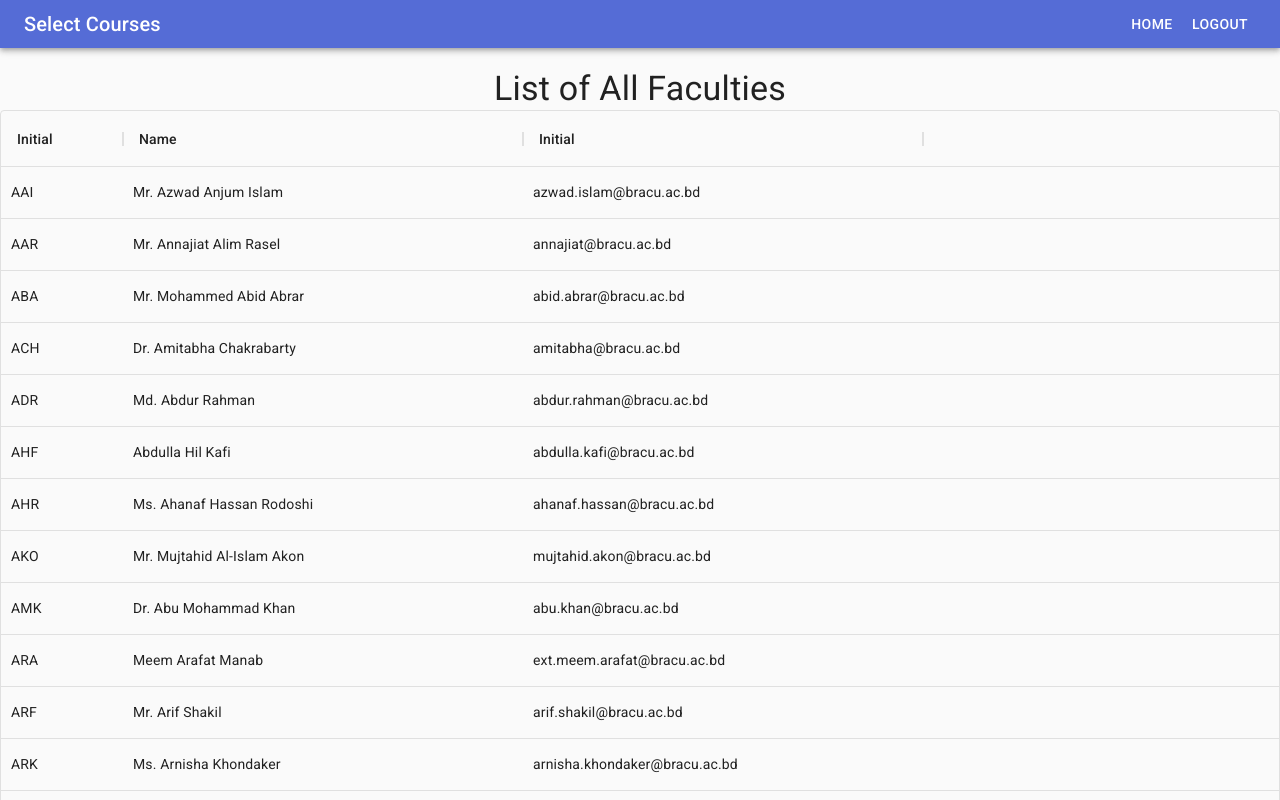
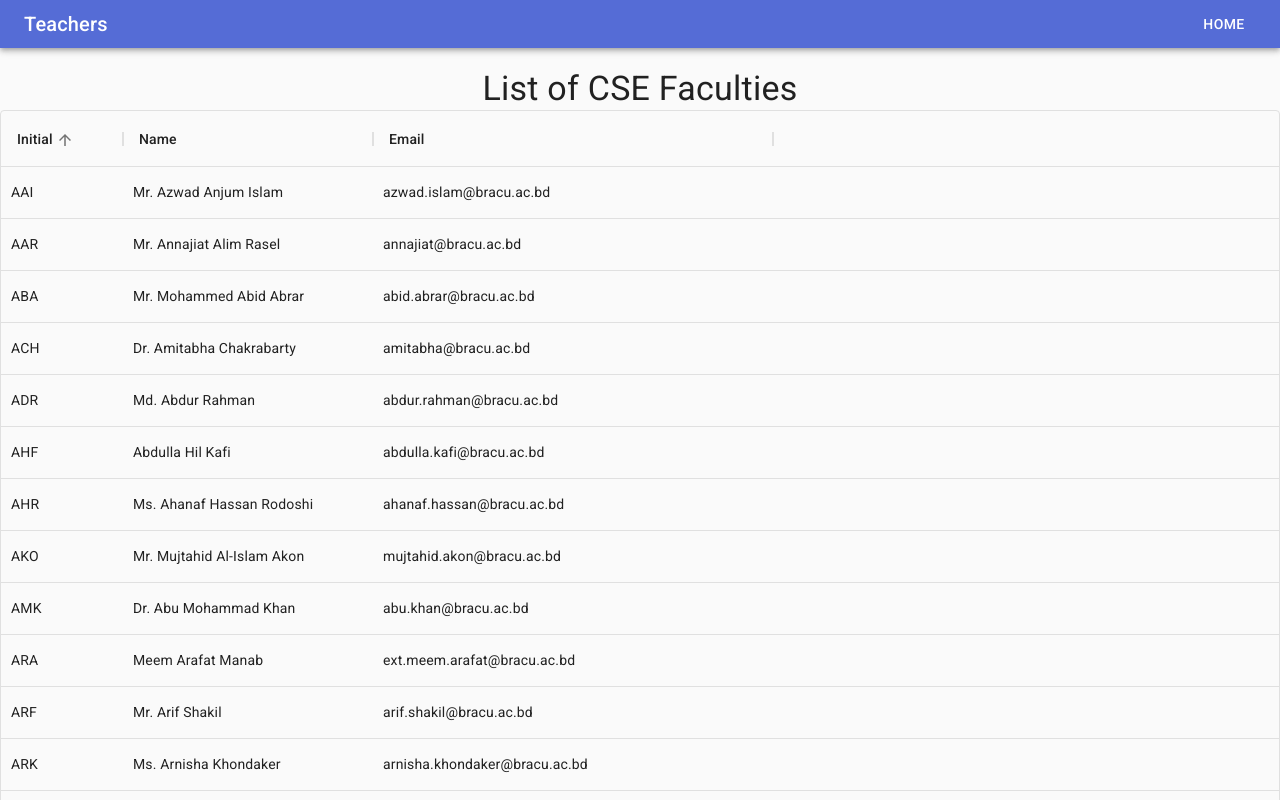
Before and after one commit to sanjib-sen/BRACU-LMS-AIO, a Next.js app: page /faculty in a window 1280 px wide. Shown: the top 800 px of the page. Built offline with nearby package versions, Linux system fonts and the light colour scheme.

Commit message:
added faculty

```diff
--- /dev/null
+++ b/components/FacBar.js
@@ -0,0 +1,40 @@
+import React from "react";
+import { makeStyles } from "@material-ui/core/styles";
+import AppBar from "@material-ui/core/AppBar";
+import Toolbar from "@material-ui/core/Toolbar";
+import Button from "@material-ui/core/Button";
+import Typography from "@material-ui/core/Typography";
+const useStyles = makeStyles((theme) => ({
+	root: {
+		flexGrow: 1,
+	},
+	menuButton: {
+		marginRight: theme.spacing(2),
+	},
+	title: {
+		flexGrow: 1,
+	},
+}));
+
+export default function AppNavBar() {
+	const classes = useStyles();
+	function logout() {
+		localStorage.clear();
+		window.location.href = "/";
+	}
+	return (
+		<div className={classes.root}>
+			<AppBar position="static">
+				<Toolbar variant="dense">
+					<Typography variant="h6" className={classes.title}>
+						Teachers
+					</Typography>
+					<Button color="inherit" href="/">
+						Home
+					</Button>
+				</Toolbar>
+			</AppBar>
+			<br></br>
+		</div>
+	);
+}
--- a/pages/_document.js
+++ b/pages/_document.js
@@ -1,7 +1,7 @@
-import React from 'react';
-import Document, { Html, Head, Main, NextScript } from 'next/document';
-import { ServerStyleSheets } from '@material-ui/core/styles';
-import theme from '../src/theme';
+import React from "react";
+import Document, { Html, Head, Main, NextScript } from "next/document";
+import { ServerStyleSheets } from "@material-ui/core/styles";
+import theme from "../src/theme";
 
 export default class MyDocument extends Document {
 	render() {
@@ -9,7 +9,11 @@ export default class MyDocument extends Document {
 			<Html lang="en">
 				<Head>
 					{/* PWA primary color */}
-          <meta name="theme-color" content={theme.palette.primary.main} />
+					<meta
+						name="theme-color"
+						content={theme.palette.primary.main}
+					/>
+					<link rel="shortcut icon" href="/static/favicon.ico" />
 					<link
 						rel="stylesheet"
 						href="https://fonts.googleapis.com/css?family=Roboto:300,400,500,700&display=swap"
@@ -63,6 +67,9 @@ MyDocument.getInitialProps = async (ctx) => {
 	return {
 		...initialProps,
 		// Styles fragment is rendered after the app and page rendering finish.
-    styles: [...React.Children.toArray(initialProps.styles), sheets.getStyleElement()],
+		styles: [
+			...React.Children.toArray(initialProps.styles),
+			sheets.getStyleElement(),
+		],
 	};
 };
--- a/pages/courses.js
+++ b/pages/courses.js
@@ -5,6 +5,7 @@ import { Grid } from "@material-ui/core";
 import AppNavBar from "../components/NavBar";
 import { makeStyles } from "@material-ui/core/styles";
 import Footer from "../components/footer";
+import Head from "next/head";
 
 const columns = [
 	{ field: "id", hide: true },
@@ -92,6 +93,10 @@ const DataTable = () => {
 
 	return (
 		<div>
+			<Head>
+				<title>Show by Courses</title>
+			</Head>
+
 			{getData() ? goTo() : ""}
 
 			<AppNavBar>
--- a/pages/dashboard.js
+++ b/pages/dashboard.js
@@ -6,7 +6,7 @@ import { Grid } from "@material-ui/core";
 import AppNavBar from "../components/DashBar";
 import Footer from "../components/footer";
 import Alert from "@material-ui/lab/Alert";
-
+import Head from "next/head";
 const columns = [
 	{ field: "id", hide: true },
 	{ field: "course_id", headerName: "Course Code", width: 160 },
@@ -66,6 +66,9 @@ const DataTable = () => {
 	}
 	return (
 		<div>
+			<Head>
+				<title>Select Courses</title>
+			</Head>
 			{getData() ? goTo() : ""}
 			<AppNavBar></AppNavBar>
 			{warning != null ? (
--- a/pages/everything.js
+++ b/pages/everything.js
@@ -5,7 +5,7 @@ import { Grid } from "@material-ui/core";
 import AppNavBar from "../components/NavBar";
 import { makeStyles } from "@material-ui/core/styles";
 import Footer from "../components/footer";
-
+import Head from "next/head";
 const useStyles = makeStyles((theme) => ({
 	root: {
 		flexGrow: 1,
@@ -90,6 +90,9 @@ const DataTable = () => {
 	}
 	return (
 		<div>
+			<Head>
+				<title>All Deadlines</title>
+			</Head>
 			{getData() ? goTo() : ""}
 			<AppNavBar>
 				<Typography variant="h6" className={classes.title}>
--- a/pages/faculty.js
+++ b/pages/faculty.js
@@ -1,16 +1,13 @@
 import React, { useState, useEffect } from "react";
 import { DataGrid } from "@material-ui/data-grid";
 import Typography from "@material-ui/core/Typography";
-import { Button } from "@material-ui/core";
-import { Grid } from "@material-ui/core";
-import AppNavBar from "../components/DashBar";
+import AppNavBar from "../components/FacBar";
 import Footer from "../components/footer";
-import Alert from "@material-ui/lab/Alert";
-
+import Head from "next/head";
 const columns = [
 	{ field: "id", headerName: "Initial", width: 122 },
-	{ field: "Name", headerName: "Name", width: 400 },
-	{ field: "Email", headerName: "Initial", width: 400, sortable: false },
+	{ field: "Name", headerName: "Name", width: 250 },
+	{ field: "Email", headerName: "Email", width: 400, sortable: false },
 ];
 var rows = [
 	{
@@ -627,12 +624,25 @@ var rows = [
 const DataTable = () => {
 	return (
 		<div>
+			<Head>
+				<title>CSE Faculty List</title>
+			</Head>
 			<AppNavBar></AppNavBar>
 			<Typography variant="h4" align="center">
-				List of All Faculties
+				List of CSE Faculties
 			</Typography>
 			<div style={{ height: 900, width: "100%" }}>
-				<DataGrid rows={rows} columns={columns} pageSize={30} />
+				<DataGrid
+					rows={rows}
+					columns={columns}
+					pageSize={30}
+					sortModel={[
+						{
+							field: "id",
+							sort: "asc",
+						},
+					]}
+				/>
 			</div>
 			<Footer />
 		</div>
--- a/pages/summary.js
+++ b/pages/summary.js
@@ -5,7 +5,7 @@ import { Grid } from "@material-ui/core";
 import AppNavBar from "../components/NavBar";
 import { makeStyles } from "@material-ui/core/styles";
 import Footer from "../components/footer";
-
+import Head from "next/head";
 const useStyles = makeStyles((theme) => ({
 	root: {
 		flexGrow: 1,
@@ -156,6 +156,9 @@ const DataTable = () => {
 	}
 	return (
 		<div>
+			<Head>
+				<title>At a glance</title>
+			</Head>
 			{getData() ? goTo() : ""}
 			<AppNavBar>
 				<Typography variant="h6" className={classes.title}>
```
Also changed, not shown: 1 other file (tests, documents, lock files or other folders). Lines whose indentation alone changed are shown as unchanged.
